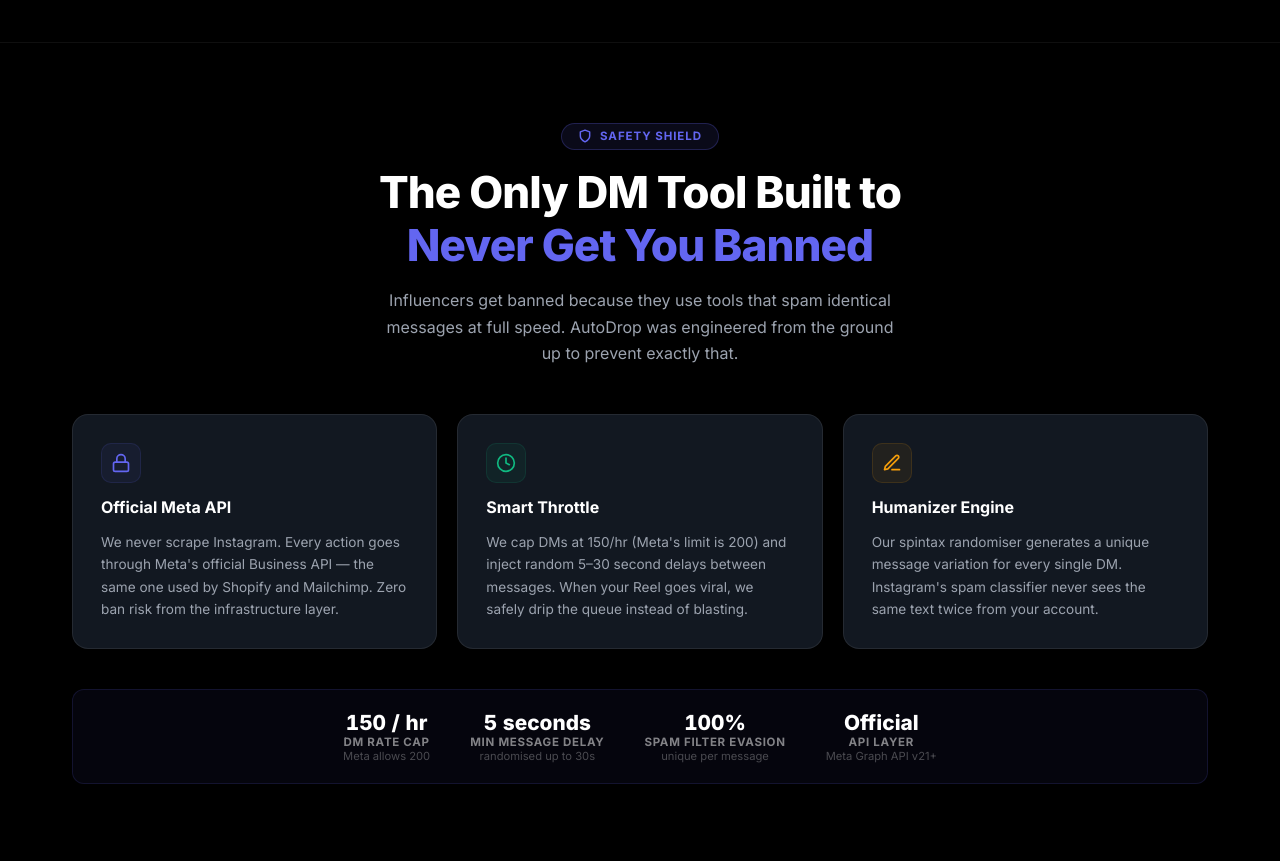
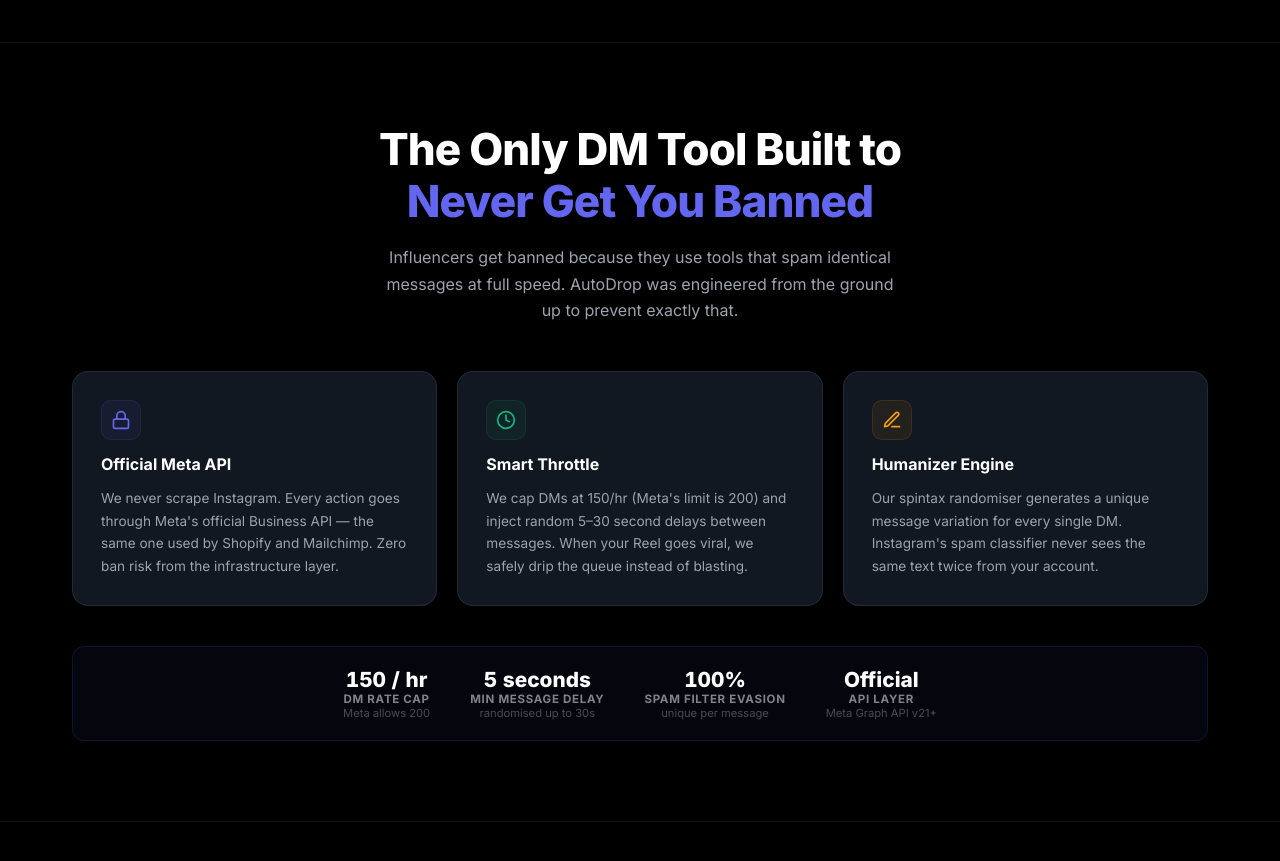
Before and after one commit to Navay5507/Experiment, a Next.js app: page / in a window 1280 px wide. Shown: the part 1020-1881 px from the top of the page. Built offline with nearby package versions, Linux system fonts and the light colour scheme; no server answers.

Commit message:
ui: remove Safety Shield pill badge from landing page USP section

```diff
--- a/src/app/LandingClient.tsx
+++ b/src/app/LandingClient.tsx
@@ -722,11 +722,7 @@
          <section style={{ padding: '5rem 0', background: 'rgba(0,0,0,0.4)', borderTop: '1px solid rgba(255,255,255,0.06)', borderBottom: '1px solid rgba(255,255,255,0.06)' }}>
             <div className={styles.container}>
                <div style={{ textAlign: 'center', marginBottom: '3rem' }}>
-                  <div style={{ display: 'inline-flex', alignItems: 'center', gap: '0.5rem', padding: '0.35rem 1rem', borderRadius: 99, background: 'rgba(99,102,241,0.1)', border: '1px solid rgba(99,102,241,0.25)', marginBottom: '1rem' }}>
-                     <svg width="14" height="14" viewBox="0 0 24 24" fill="none" stroke="#6366f1" strokeWidth="2.5" strokeLinecap="round" strokeLinejoin="round"><path d="M12 22s8-4 8-10V5l-8-3-8 3v7c0 6 8 10 8 10z"/></svg>
-                     <span style={{ fontSize: '0.72rem', fontWeight: 700, color: '#6366f1', textTransform: 'uppercase', letterSpacing: '0.08em' }}>Safety Shield</span>
-                  </div>
-                  <h2 style={{ fontSize: 'clamp(1.8rem, 4vw, 2.75rem)', fontWeight: 800, color: 'var(--text-heading)', letterSpacing: '-0.02em', marginBottom: '1rem', lineHeight: 1.2 }}>
+                   <h2 style={{ fontSize: 'clamp(1.8rem, 4vw, 2.75rem)', fontWeight: 800, color: 'var(--text-heading)', letterSpacing: '-0.02em', marginBottom: '1rem', lineHeight: 1.2 }}>
                      The Only DM Tool Built to<br /><span style={{ color: '#6366f1' }}>Never Get You Banned</span>
                   </h2>
                   <p style={{ fontSize: '1rem', color: 'var(--text-muted)', maxWidth: 520, margin: '0 auto', lineHeight: 1.65 }}>
```
